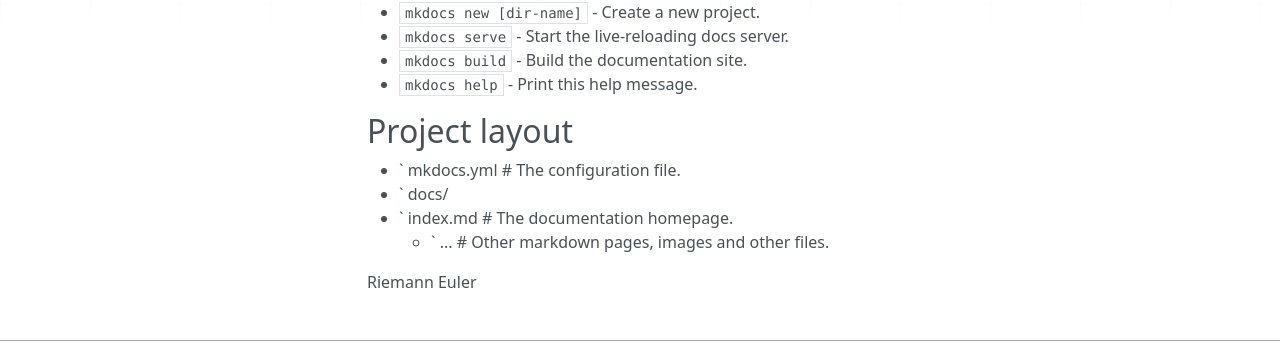
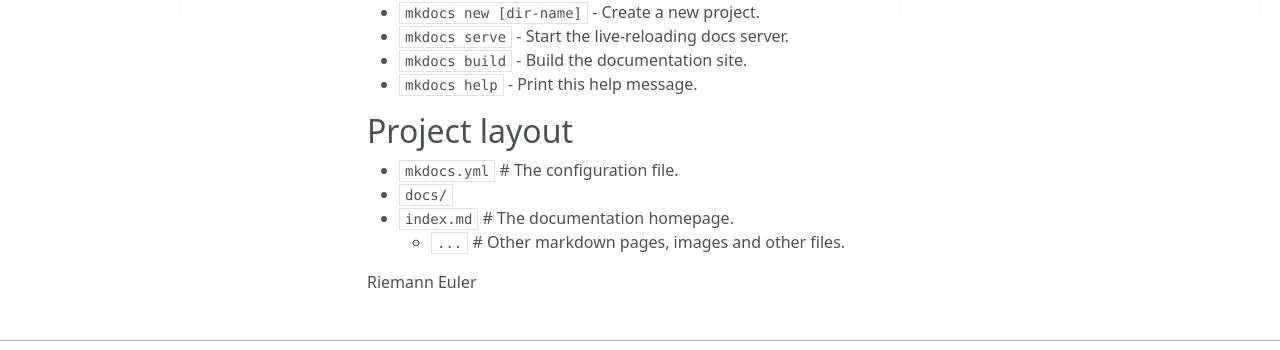
Before and after one commit to Wat-Hoe-Waarom/hackomation2023-TheVAJPAS, an MkDocs documentation site: the page built from docs/index.md, in a window 1280 px wide. Shown: the part 285-635 px from the top of the page. Built offline with MkDocs 1.6.1, drawn with Linux system fonts in a browser that asks for light colours; nearby versions of some CDN libraries.

Commit message:
change tryal

```diff
--- a/docs/index.md
+++ b/docs/index.md
@@ -15,10 +15,10 @@ For full documentation visit [mkdocs.org](http://mkdocs.org).
 
 ## Project layout
 
-  * `  mkdocs.yml    # The configuration file.
-  * `  docs/
-   * `     index.md  # The documentation homepage.
-    * `    ...       # Other markdown pages, images and other files.
+  * `  mkdocs.yml `   # The configuration file.
+  * `  docs/`
+   * `     index.md `  # The documentation homepage.
+    * `    ...   `    # Other markdown pages, images and other files.
 
 
 Riemann
```
